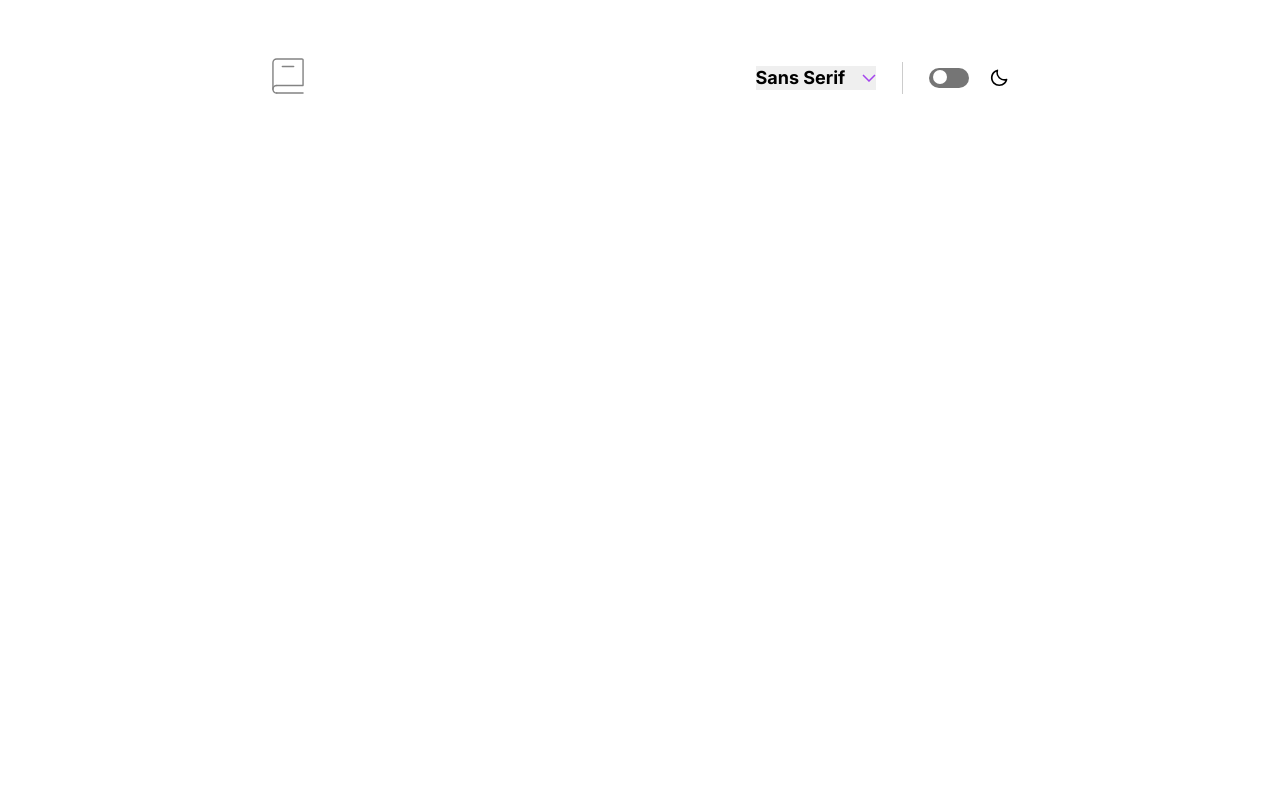
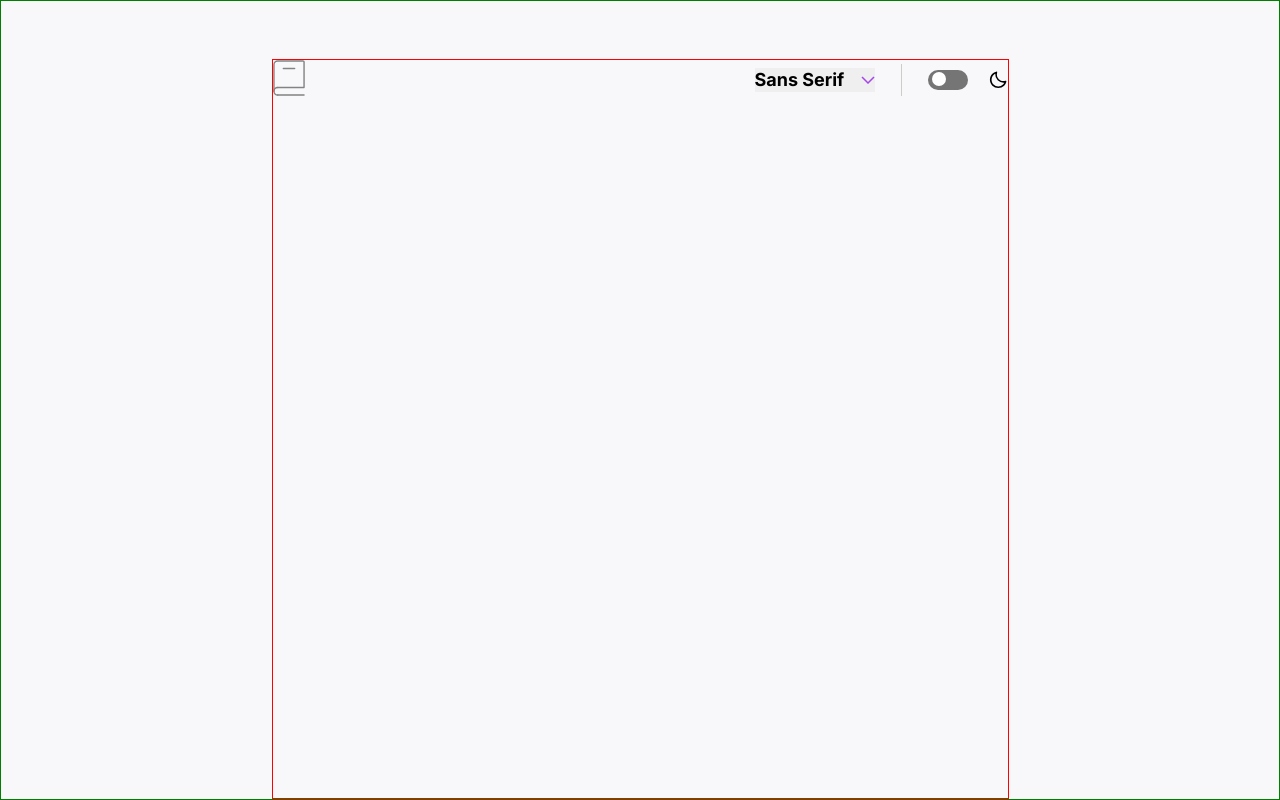
Before and after one commit to bralash/dictionary, a React (Vite) app: page / in a window 1280 px wide. Built offline with nearby package versions, Linux system fonts and the light colour scheme.

Commit message:
Feature: Created base setup for theming

```diff
--- a/package.json
+++ b/package.json
@@ -9,6 +9,7 @@
     "preview": "vite preview"
   },
   "dependencies": {
+    "node-sass": "^8.0.0",
     "react": "^18.2.0",
     "react-dom": "^18.2.0",
     "react-icons": "^4.8.0"
@@ -17,6 +18,7 @@
     "@types/react": "^18.0.28",
     "@types/react-dom": "^18.0.11",
     "@vitejs/plugin-react": "^3.1.0",
+    "sass": "^1.61.0",
     "typescript": "^4.9.3",
     "vite": "^4.2.0"
   }
--- a/src/App.css
+++ /dev/null
@@ -1,3 +0,0 @@
-.App {
-  width: 737px;
-}
--- /dev/null
+++ b/src/App.scss
@@ -0,0 +1,19 @@
+@import './theme-variables.scss';
+
+.App {
+  width: 100vw;
+  padding-top: 58px;
+  font-family: 'Inter';
+  display: flex;
+  justify-content: center;
+  border: 1px solid green;
+  min-height: 100vh;
+  @include themify($themes) {
+    background: themed('bodyBackgroundColor');
+  }
+}
+
+.wrapper {
+  width: 737px;
+  border: 1px solid red;
+}
--- a/src/App.tsx
+++ b/src/App.tsx
@@ -1,17 +1,23 @@
-import { useState } from 'react'
-import reactLogo from './assets/react.svg'
-import viteLogo from '/vite.svg'
-import './App.css'
-import Header from './components/Header/Header'
+import { useState } from "react";
+import "./App.scss";
+
+import { ThemeContext } from "./contexts/theme-context";
+
+import Header from "./components/Header/Header";
 
 function App() {
-  const [count, setCount] = useState(0)
-
+  const [theme, setTheme] = useState("light");
   return (
-    <div className="App">
-      <Header />
-    </div>
-  )
+    <ThemeContext.Provider value={{ theme, setTheme }}>
+      <div className={`theme-${theme}`}>
+        <div className="App">
+          <div className="wrapper">
+            <Header />
+          </div>
+        </div>
+      </div>
+    </ThemeContext.Provider>
+  );
 }
 
-export default App
+export default App;
--- a/src/components/Header/Header.css
+++ b/src/components/Header/Header.scss
@@ -1,6 +1,9 @@
+@import './../../theme-variables.scss';
+
 .Header {
   display: flex;
   justify-content: space-between;
+
 }
 .logo {
   width: 32px;
--- a/src/components/Header/Header.tsx
+++ b/src/components/Header/Header.tsx
@@ -1,7 +1,7 @@
 import * as React from "react";
 import logo from "../../assets/images/logo.svg";
 import FontSelector from "../FontSelector/FontSelector";
-import "./Header.css";
+import "./Header.scss";
 import ThemeSwitch from "../ThemeSwitch/ThemeSwitch";
 
 interface IHeaderProps {}
--- /dev/null
+++ b/src/contexts/theme-context.ts
@@ -0,0 +1,6 @@
+import { createContext } from "react";
+
+export const ThemeContext = createContext({
+    theme: '',
+    setTheme: (theme: string) => {},
+});
--- a/src/index.css
+++ b/src/index.scss
@@ -1,12 +1,11 @@
 @import url('https://fonts.googleapis.com/css2?family=Inter:wght@400;600;700&display=swap');
-
+* {
+  box-sizing: border-box;
+}
 body {
   margin: 0;
-  display: flex;
-  justify-content: center;
   min-width: 320px;
-  margin-top: 58px;
-  font-family: 'Inter';
+  overflow-x: hidden;
 }
 
 img {
--- a/src/main.tsx
+++ b/src/main.tsx
@@ -1,7 +1,7 @@
 import React from 'react'
 import ReactDOM from 'react-dom/client'
 import App from './App'
-import './index.css'
+import './index.scss'
 
 ReactDOM.createRoot(document.getElementById('root') as HTMLElement).render(
   <React.StrictMode>
--- /dev/null
+++ b/src/theme-variables.scss
@@ -0,0 +1,37 @@
+$themes: (
+  light: (
+    bodyBackgroundColor: #f8f8fa,
+    headerFooterBackground: #fff,
+    textColor: #000,
+    toggleBackground: #dfe4ea,
+  ),
+  dark: (
+    bodyBackgroundColor: #222736,
+    headerFooterBackground: #36394c,
+    textColor: #eff2f7,
+    toggleBackground: #606071,
+  ),
+);
+
+@mixin themify($themes) {
+  @each $theme, $map in $themes {
+    .theme-#{$theme} & {
+      $theme-map: () !global;
+      @each $key, $submap in $map {
+        $value: map-get(map-get($themes, $theme), '#{$key}');
+        $theme-map: map-merge(
+          $theme-map,
+          (
+            $key: $value,
+          )
+        ) !global;
+      }
+      @content;
+      $theme-map: null !global;
+    }
+  }
+}
+
+@function themed($key) {
+  @return map-get($theme-map, $key);
+}
```
Also changed, not shown: 1 other file (tests, documents, lock files or other folders).
